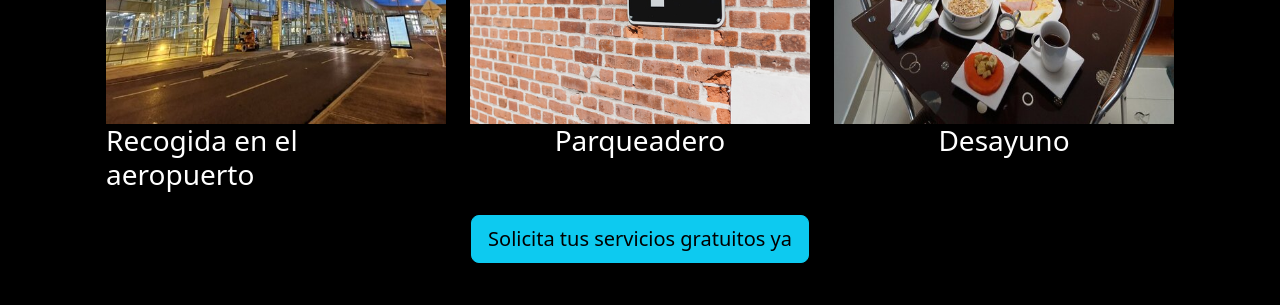
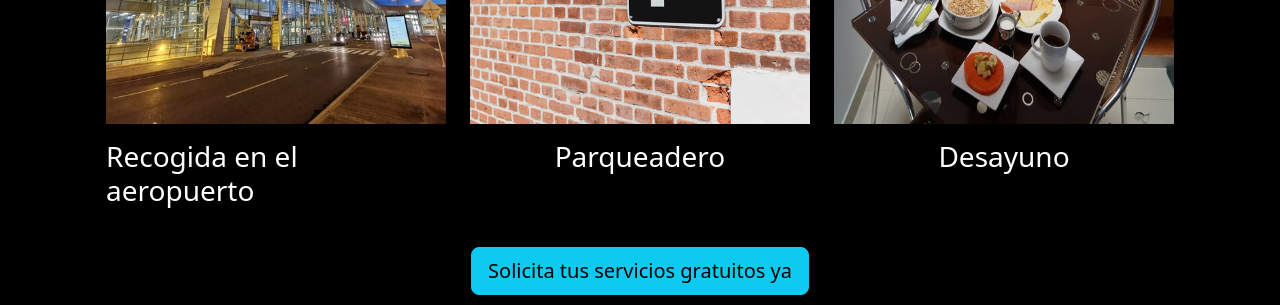
Before and after one commit to nicolascruz01/nicolascruz01.github.io, a website: page index.html in a window 1280 px wide. Shown: the part 1880-2185 px from the top of the page. Drawn offline with nearby package versions, Linux system fonts and the light colour scheme.

Commit message:
arreglos padding index textos

```diff
--- a/index.html
+++ b/index.html
@@ -132,19 +132,19 @@
             <div class="row container">
                 <div class="col-sm-12 col-md-12 col-lg-4 col-xl-4 d-inline-flex flex-column">
                     <img src="./images/aeropuerto-eldorado-bogota.jpg" alt="servicio gratuito recogida aeropuerto" class="img-fluid">
-                    <h3 class="align-self-center">
+                    <h3 class="align-self-center py-3">
                         Recogida en el aeropuerto
                     </h3>
                 </div>
                 <div class="col-sm-12 col-md-12 col-lg-4 col-xl-4 d-inline-flex flex-column">
                     <img src="./images/logo-parqueadero.png" alt="servicio gratuito de parqueadero" class="img-fluid">
-                    <h3 class="align-self-center">
+                    <h3 class="align-self-center py-3">
                         Parqueadero
                     </h3>
                 </div>
                 <div class="col-sm-12 col-md-12 col-lg-4 col-xl-4 d-inline-flex flex-column">
                     <img src="./images/desayuno.jpg" alt="servicio gratuito desayuno" class="img-fluid">
-                    <h3 class="align-self-center">
+                    <h3 class="align-self-center py-3">
                         Desayuno
                     </h3>
                 </div>
```
